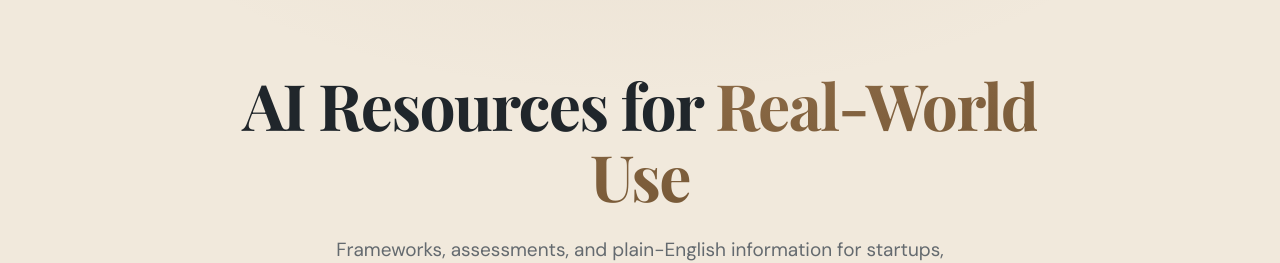
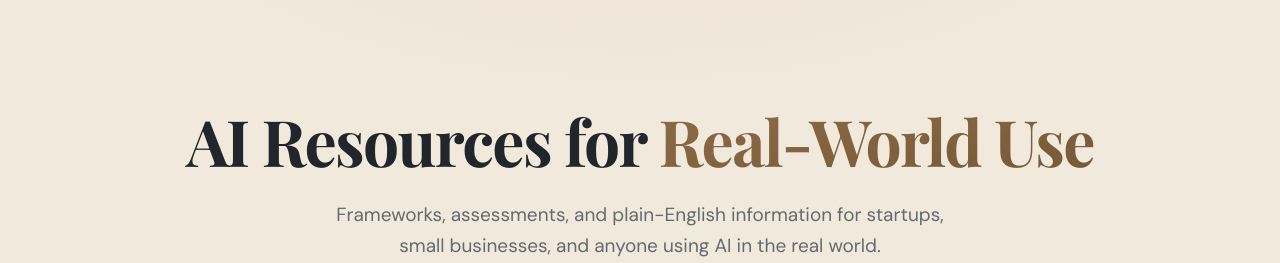
Before and after one commit to southernteapot/airegready, a Next.js app: page / in a window 1280 px wide. Shown: the part 142-405 px from the top of the page. Built offline with nearby package versions, Linux system fonts and the light colour scheme; no server answers.

Commit message:
Remove max-width on hero headline so it stays on one line
Co-Authored-By: Claude Opus 4.6 (1M context) <noreply@anthropic.com>

```diff
--- a/src/components/Hero.jsx
+++ b/src/components/Hero.jsx
@@ -7,7 +7,7 @@ export default function Hero() {
       {/* Background gradient */}
       <div className="absolute inset-0 bg-[radial-gradient(ellipse_60%_50%_at_50%_0%,rgba(158,122,86,0.07)_0%,transparent_70%)] pointer-events-none" />
 
-      <h1 className="font-serif text-[clamp(36px,5.5vw,64px)] font-bold text-primary leading-[1.1] max-w-[820px] mb-6 tracking-tight">
+      <h1 className="font-serif text-[clamp(36px,5.5vw,64px)] font-bold text-primary leading-[1.1] mb-6 tracking-tight">
         AI Resources for{' '}
         <span className="bg-gradient-to-br from-accent to-accent-dark bg-clip-text text-transparent">
           Real-World Use
```
